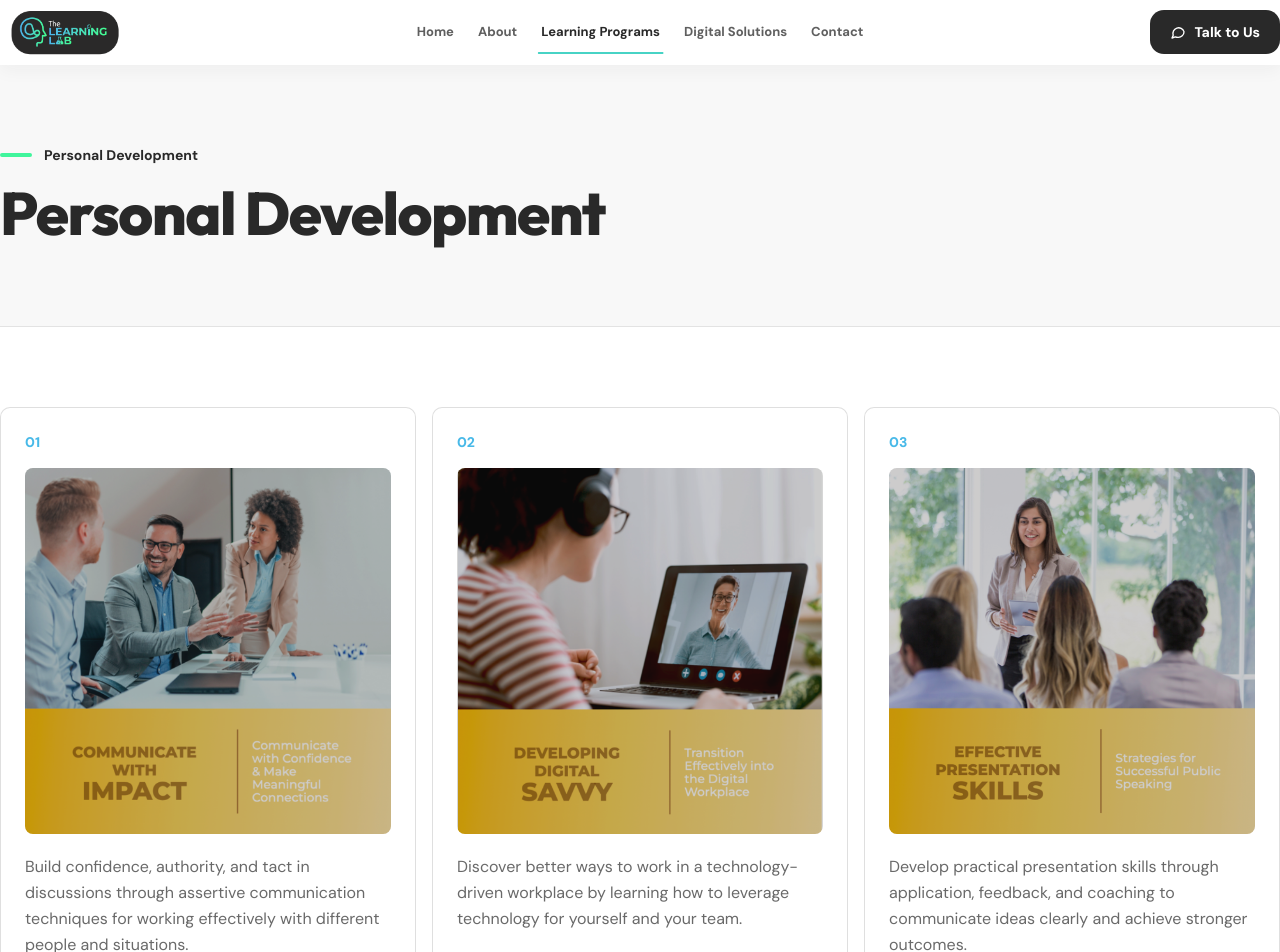
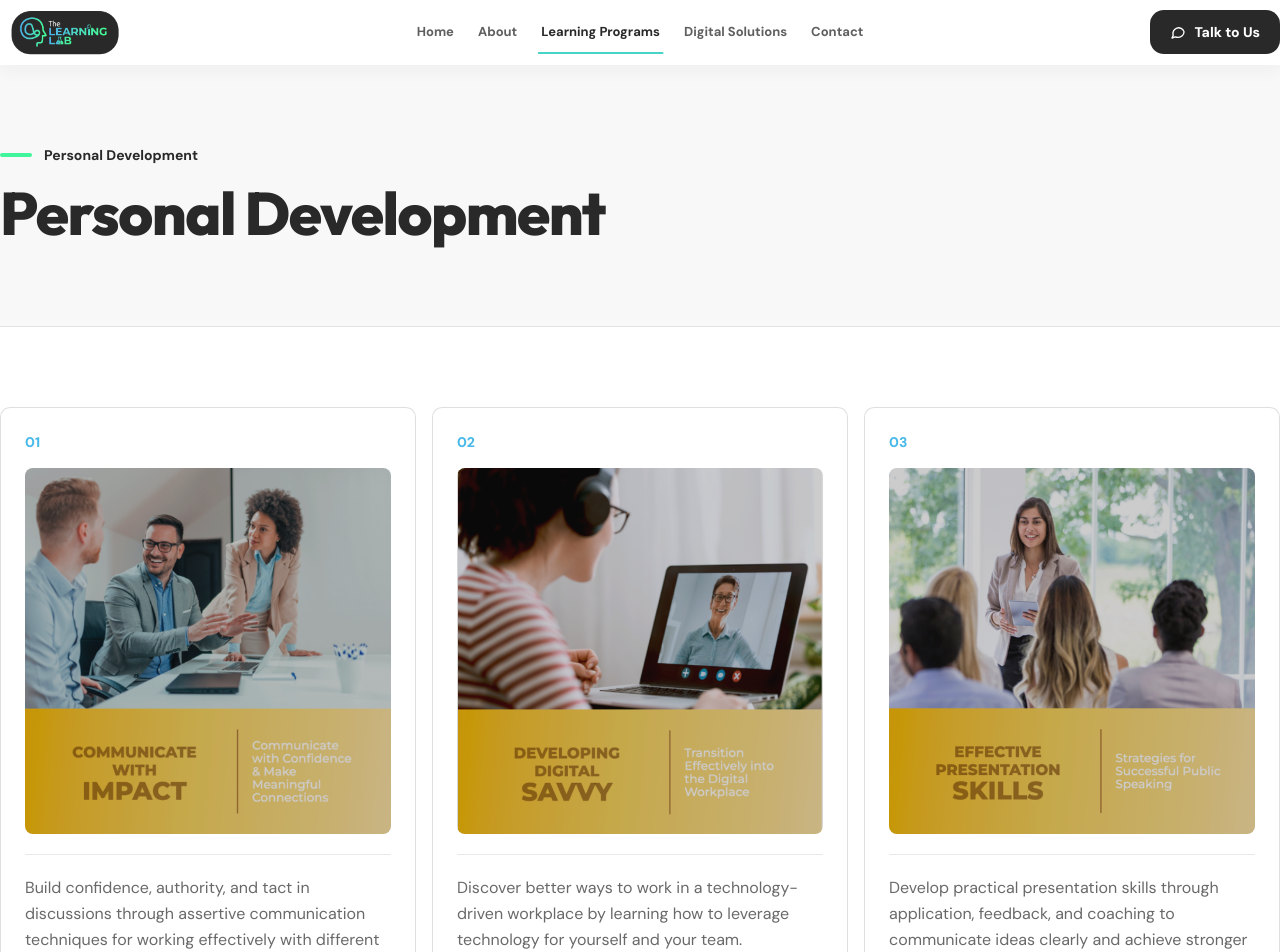
Before and after one commit to gabzy0423/The-Learning-Lab, a Next.js app: page /programs/personal-development in a window 1280 px wide. Shown: the top 952 px of the page. Built offline with nearby package versions, Linux system fonts and the light colour scheme.

Commit message:
Add dividers to Personal Development cards

```diff
--- a/app/programs/[category]/page.tsx
+++ b/app/programs/[category]/page.tsx
@@ -78,7 +78,9 @@ export default async function CategoryPage({
                       className="object-contain object-center transition-transform duration-700 ease-out group-hover:scale-105 motion-reduce:transform-none motion-reduce:transition-none"
                     />
                   </div>
-                  <p className="mt-5 text-base leading-relaxed text-brand-charcoal/70">{card.description}</p>
+                  <div className="mt-5 border-t border-brand-charcoal/10 pt-5">
+                    <p className="text-base leading-relaxed text-brand-charcoal/70">{card.description}</p>
+                  </div>
                 </article>
               ))}
             </div>
```
Also changed, not shown: 1 other file (tests, documents, lock files or other folders).
